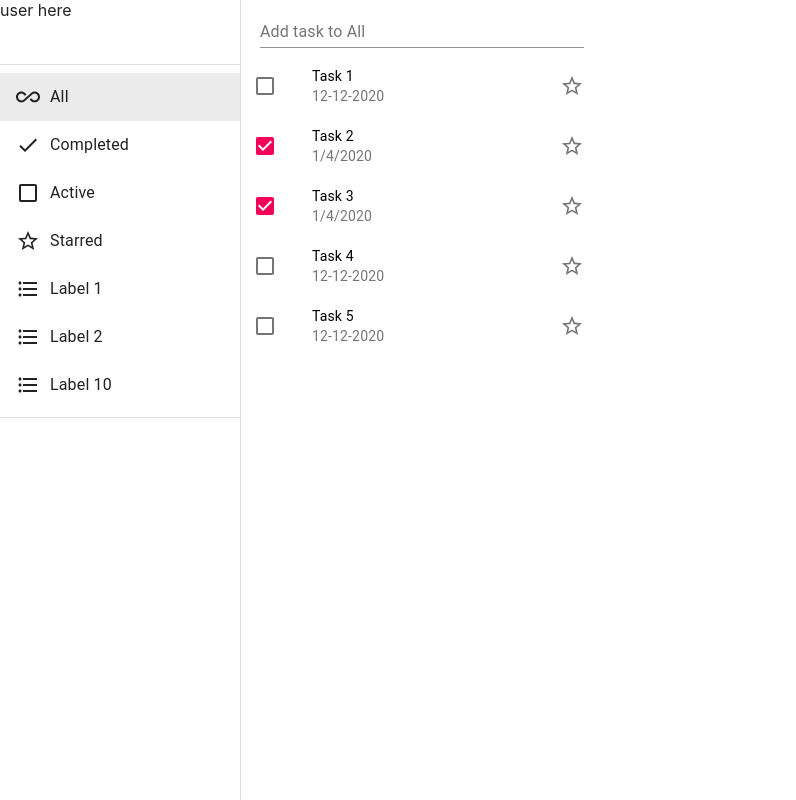
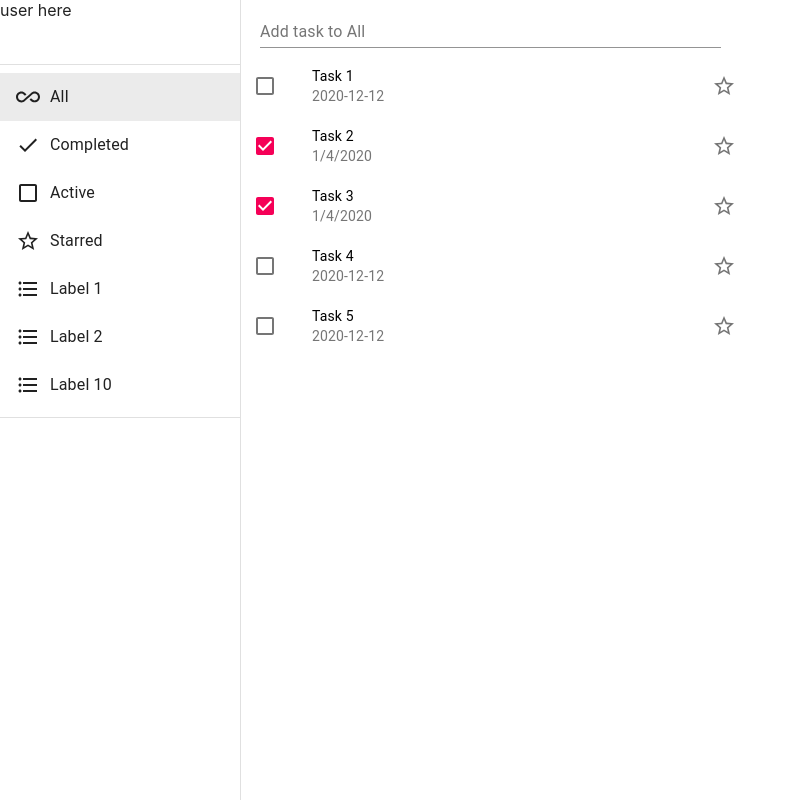
Before and after one commit to todoer-dev/todoer-frontend, a React (Create React App) app: page / in a window 1280 px wide. Shown: the whole page, without its empty margins (0-796 px from the left). Built offline with nearby package versions, Linux system fonts and the light colour scheme.

Commit message:
task editing

```diff
--- a/src/components/EditTask/index.js
+++ b/src/components/EditTask/index.js
@@ -1,33 +1,121 @@
-import React from 'react';
-import ListItem from '@material-ui/core/ListItem';
+import React, { useState, useCallback, useEffect } from 'react';
 import Checkbox from '@material-ui/core/Checkbox';
-import ListItemIcon from '@material-ui/core/ListItemIcon';
-import ListItemSecondaryAction from '@material-ui/core/ListItemSecondaryAction';
-import ListItemText from '@material-ui/core/ListItemText';
 import IconButton from '@material-ui/core/IconButton';
 import StarBorderIcon from '@material-ui/icons/StarBorder';
-import { TextField, Button, Card, makeStyles } from '@material-ui/core';
+import { TextField, Card, makeStyles } from '@material-ui/core';
+import CardActions from '@material-ui/core/CardActions';
+import DeleteIcon from '@material-ui/icons/Delete';
+import SaveIcon from '@material-ui/icons/Save';
+import Star from '../StarIcon';
 
 const useStyles = makeStyles({
   root: {
     marginTop: 20,
     marginLeft: 20,
+    paddingLeft: 10,
+    paddingRight: 10,
+    display: 'flex',
+    flexDirection: 'column',
+    maxHeight: 400,
+    position: 'sticky',
+    top: 20
+  },
+  field: {
+    width: '95%'
+  },
+  textarea: {
+    marginTop: 20,
+    width: '95%'
+  },
+  main: {
+    flex: 1,
+  },
+  titleField: {
+    width: '75%',
   }
 });
 
 const EditTask = (props) => {
-  const { task, onTaskComplete } = props;
+  const { task, onTaskComplete, onTaskDelete, onTaskStarred, editTask } = props;
   const classes = useStyles();
+  const [title, setTitle] = useState('');
+  const [note, setNote] = useState('');
+  const [dueDate, setDueDate] = useState('');
+
+  useEffect(() => {
+    setTitle(task.title);
+    setDueDate(task.dueDate || '');
+    setNote(task.note || '');
+    console.log(task)
+  }, [task]);
+
+  const saveTask = useCallback(() => {
+    console.log('editing', title, note, dueDate);
+    editTask({
+      title,
+      note,
+      dueDate,
+      id: task.id,
+    });
+  }, [title, note, dueDate, editTask, task.id]);
 
   return (
     <Card className={classes.root}>
       <div>
-        <Checkbox />
-        <TextField value={task.title} />
-        <Button>
-          <StarBorderIcon />
-        </Button>
+        <Checkbox
+          edge="start"
+          checked={task.completed}
+          tabIndex={-1}
+          disableRipple
+          onChange={() => onTaskComplete(task.id)}
+        />
+        <TextField
+          className={classes.titleField}
+          value={title}
+          onChange={(e) => setTitle(e.target.value)}
+        />
       </div>
+      <div className={classes.main}>
+        <TextField
+          label="Set due date"
+          type="date"
+          InputLabelProps={{
+            shrink: true,
+          }}
+          value={dueDate}
+          className={classes.field}
+          disabled={task.completed}
+          onChange={(e) => setDueDate(e.target.value)}
+        />
+        <TextField
+          label="Add a note..."
+          multiline
+          rows="4"
+          value={note}
+          variant="outlined"
+          className={classes.textarea}
+          onChange={(e) => setNote(e.target.value)}
+        />
+      </div>
+      <CardActions disableSpacing>
+        <IconButton
+          aria-label="save"
+          onClick={saveTask}
+        >
+          <SaveIcon />
+        </IconButton>
+        <IconButton
+          aria-label="star"
+          onClick={() => onTaskStarred(task.id)}
+        >
+          <Star starred={task.starred} />
+        </IconButton>
+        <IconButton
+          onClick={() => onTaskDelete(task.id)}
+        >
+          <DeleteIcon />
+        </IconButton>
+      </CardActions>
     </Card>
   );
 };
--- /dev/null
+++ b/src/components/StarIcon/index.js
@@ -0,0 +1,23 @@
+import React from 'react';
+import StarBorderIcon from '@material-ui/icons/StarBorder';
+import StarIcon from '@material-ui/icons/Star';
+import { makeStyles } from '@material-ui/core/styles';
+
+const useStyles = makeStyles(theme => ({
+  activeIcon: {
+    color: '#f3f347',
+  }
+}));
+
+const Star = (props) => {
+  const classes = useStyles();
+  const { starred } = props;
+
+  if(starred) {
+    return <StarIcon className={classes.activeIcon} />
+  }
+
+  return <StarBorderIcon />
+};
+
+export default Star;
--- a/src/components/TaskList/index.js
+++ b/src/components/TaskList/index.js
@@ -1,43 +1,54 @@
-import React, { useState, useCallback } from 'react';
-import { makeStyles } from '@material-ui/core/styles';
-import List from '@material-ui/core/List';
-import TextField from '@material-ui/core/TextField';
-import ListItem from '@material-ui/core/ListItem';
-import ListItemIcon from '@material-ui/core/ListItemIcon';
-import ListItemSecondaryAction from '@material-ui/core/ListItemSecondaryAction';
-import ListItemText from '@material-ui/core/ListItemText';
-import Checkbox from '@material-ui/core/Checkbox';
-import IconButton from '@material-ui/core/IconButton';
-import StarBorderIcon from '@material-ui/icons/StarBorder';
+import React, { useState, useCallback } from "react";
+import { makeStyles } from "@material-ui/core/styles";
+import List from "@material-ui/core/List";
+import TextField from "@material-ui/core/TextField";
+import ListItem from "@material-ui/core/ListItem";
+import ListItemIcon from "@material-ui/core/ListItemIcon";
+import ListItemSecondaryAction from "@material-ui/core/ListItemSecondaryAction";
+import ListItemText from "@material-ui/core/ListItemText";
+import Checkbox from "@material-ui/core/Checkbox";
+import IconButton from "@material-ui/core/IconButton";
+import Star from "../StarIcon";
 
 const useStyles = makeStyles(theme => ({
   root: {
-    width: '100%',
-    maxWidth: 360,
-    backgroundColor: theme.palette.background.paper,
+    width: "100%",
+    maxWidth: "40vw",
+    backgroundColor: theme.palette.background.paper
   },
   textField: {
-    width: '90%',
+    width: "90%",
     marginLeft: 20
   },
   emptyMessage: {
-    width: '90%',
+    width: "90%",
     marginLeft: 20,
-    marginTop: 20,
-  },
+    marginTop: 20
+  }
 }));
 
-export default function TaskList (props) {
+export default function TaskList(props) {
   const classes = useStyles();
-  const { tasks, onTaskComplete, activeLabel, createTask, onTaskSelect } = props;
-  const [newTaskTitle, setNewTaskTitle] = useState('');
-  const createTaskHandler = useCallback((e) => {
-    e.preventDefault();
-    createTask({
-      title: newTaskTitle,
-      labels: [activeLabel],
-    });
-  }, [newTaskTitle, activeLabel, createTask]);
+  const {
+    tasks,
+    onTaskComplete,
+    activeLabel,
+    createTask,
+    onTaskSelect,
+    onTaskStarred,
+    selectedTaskId
+  } = props;
+  const [newTaskTitle, setNewTaskTitle] = useState("");
+  const createTaskHandler = useCallback(
+    e => {
+      e.preventDefault();
+      createTask({
+        title: newTaskTitle,
+        labels: [activeLabel]
+      });
+    },
+    [newTaskTitle, activeLabel, createTask]
+  );
 
   return (
     <div className={classes.root}>
@@ -46,7 +57,7 @@ export default function TaskList (props) {
           className={classes.textField}
           label={`Add task to ${activeLabel}`}
           value={newTaskTitle}
-          onChange={(e) => setNewTaskTitle(e.target.value)}
+          onChange={e => setNewTaskTitle(e.target.value)}
         />
       </form>
       {tasks && tasks.length ? (
@@ -55,21 +66,35 @@ export default function TaskList (props) {
             const labelId = `checkbox-list-label-${task.id}`;
 
             return (
-              <ListItem key={task.id} role={undefined} dense button onClick={() => onTaskSelect(task.id)}>
+              <ListItem
+                key={task.id}
+                dense
+                button
+                onClick={() => onTaskSelect(task.id)}
+                selected={task.id === selectedTaskId}
+              >
                 <ListItemIcon>
                   <Checkbox
                     edge="start"
                     checked={task.completed}
                     tabIndex={-1}
                     disableRipple
-                    inputProps={{ 'aria-labelledby': labelId }}
+                    inputProps={{ "aria-labelledby": labelId }}
                     onChange={() => onTaskComplete(task.id)}
                   />
                 </ListItemIcon>
-                <ListItemText id={labelId} primary={task.title} secondary={task.completed ? task.completedAt : task.dueDate} />
+                <ListItemText
+                  id={labelId}
+                  primary={task.title}
+                  secondary={task.completed ? task.completedAt : task.dueDate}
+                />
                 <ListItemSecondaryAction>
-                  <IconButton edge="end" aria-label="comments">
-                    <StarBorderIcon />
+                  <IconButton
+                    edge="end"
+                    aria-label="comments"
+                    onClick={() => onTaskStarred(task.id)}
+                  >
+                    <Star starred={task.starred} />
                   </IconButton>
                 </ListItemSecondaryAction>
               </ListItem>
@@ -77,9 +102,7 @@ export default function TaskList (props) {
           })}
         </List>
       ) : (
-        <div className={classes.emptyMessage}>
-          No tasks.
-        </div>
+        <div className={classes.emptyMessage}>No tasks.</div>
       )}
     </div>
   );
--- a/src/pages/Home/index.js
+++ b/src/pages/Home/index.js
@@ -1,74 +1,70 @@
-import React, { useState, useEffect, useCallback } from 'react';
-import { makeStyles } from '@material-ui/core/styles';
-import Folders from '../../components/Folders';
-import TaskList from '../../components/TaskList';
-import EditTask from '../../components/EditTask';
+import React, { useState, useEffect, useCallback } from "react";
+import { makeStyles } from "@material-ui/core/styles";
+import Folders from "../../components/Folders";
+import TaskList from "../../components/TaskList";
+import EditTask from "../../components/EditTask";
 
-const availableFolders = [
-  'Label 1',
-  'Label 2',
-  'Label 10'
-];
+const availableFolders = ["Label 1", "Label 2", "Label 10"];
 
 const sampletasks = [
   {
     id: 1,
-    title: 'Task 1',
+    title: "Task 1",
     completed: false,
-    dueDate: '12-12-2020',
-    labels: [],
+    dueDate: "2020-12-12",
+    labels: []
   },
   {
     id: 2,
-    title: 'Task 2',
+    title: "Task 2",
     completed: true,
-    dueDate: '12-12-2020',
+    dueDate: "2020-12-12",
     completedAt: new Date().toLocaleDateString(),
-    labels: ['Label 2']
+    labels: ["Label 2"]
   },
   {
     id: 3,
-    title: 'Task 3',
+    title: "Task 3",
     completed: true,
-    dueDate: '12-12-2020',
+    dueDate: "2020-12-12",
     completedAt: new Date().toLocaleDateString(),
-    labels: ['Label 2', 'Label 10']
+    labels: ["Label 2", "Label 10"]
   },
   {
     id: 4,
-    title: 'Task 4',
+    title: "Task 4",
     completed: false,
-    dueDate: '12-12-2020',
-    labels: ['Label 10'],
+    dueDate: "2020-12-12",
+    labels: ["Label 10"]
   },
   {
     id: 5,
-    title: 'Task 5',
+    title: "Task 5",
     completed: false,
-    dueDate: '12-12-2020',
-    labels: [],
+    dueDate: "2020-12-12",
+    labels: []
   }
 ];
 
 const useStyles = makeStyles(theme => ({
   root: {
-    display: 'flex',
-    flexDirection: 'row',
-  },
+    display: "flex",
+    flexDirection: "row"
+  }
 }));
 
-const Home = (props) => {
+const Home = props => {
   const classes = useStyles();
-  const [activeLabel, setActiveLabel] = useState('All');
+  const [activeLabel, setActiveLabel] = useState("All");
   const [tasks, setTasks] = useState(sampletasks);
   const [selectedTaskId, setSelectedTaskId] = useState();
 
   useEffect(() => {
-    if(activeLabel === 'All') {
+    if (activeLabel === "All") {
       setTasks(sampletasks);
-    } else if (activeLabel === 'Active') {
+    } else if (activeLabel === "Active") {
       setTasks(sampletasks.filter(t => !t.completed));
-    } else if (activeLabel === 'Completed') {
+    } else if (activeLabel === "Completed") {
       setTasks(sampletasks.filter(t => !!t.completed));
     } else {
       setTasks(sampletasks.filter(t => t.labels.includes(activeLabel)));
@@ -76,19 +72,64 @@ const Home = (props) => {
     setSelectedTaskId(null);
   }, [activeLabel]);
 
-  const onTaskComplete = useCallback((taskId) => {
-    setTasks(tasks.map(t => t.id === taskId ? { ...t, completed: !t.completed } : t));
-  }, [tasks]);
+  const onTaskComplete = useCallback(
+    taskId => {
+      setTasks(
+        tasks.map(t =>
+          t.id === taskId ? { ...t, completed: !t.completed } : t
+        )
+      );
+    },
+    [tasks]
+  );
 
-  const createTask = useCallback((taskData) => {
+  const createTask = useCallback(
+    taskData => {
       const newTask = {
         ...taskData,
         completed: false,
-      id: sampletasks[sampletasks.length - 1].id + 1,
+        id: sampletasks[sampletasks.length - 1].id + 1
       };
       sampletasks.push(newTask);
       setTasks([...tasks, newTask]);
-  }, [tasks]);
+    },
+    [tasks]
+  );
+
+  const onTaskDelete = useCallback(
+    taskId => {
+      setTasks(tasks.filter(task => task.id !== taskId));
+      setSelectedTaskId();
+    },
+    [tasks]
+  );
+
+  const onTaskStarred = useCallback(
+    taskId => {
+      setTasks(
+        tasks.map(t => (t.id === taskId ? { ...t, starred: !t.starred } : t))
+      );
+    },
+    [tasks]
+  );
+
+  const editTask = useCallback(
+    ({ title, note, dueDate, id }) => {
+      setTasks(
+        tasks.map(t =>
+          t.id === id
+            ? {
+                ...t,
+                title,
+                note,
+                dueDate
+              }
+            : t
+        )
+      );
+    },
+    [tasks]
+  );
 
   return (
     <div className={classes.root}>
@@ -102,11 +143,17 @@ const Home = (props) => {
         onTaskComplete={onTaskComplete}
         activeLabel={activeLabel}
         createTask={createTask}
-        onTaskSelect={(taskId) => setSelectedTaskId(taskId)}
+        onTaskSelect={taskId => setSelectedTaskId(taskId)}
+        onTaskStarred={onTaskStarred}
+        selectedTaskId={selectedTaskId}
       />
       {selectedTaskId && (
         <EditTask
           task={tasks.find(t => t.id === selectedTaskId)}
+          onTaskComplete={onTaskComplete}
+          onTaskDelete={onTaskDelete}
+          onTaskStarred={onTaskStarred}
+          editTask={editTask}
         />
       )}
     </div>
```
Lines whose indentation alone changed are shown as unchanged.
